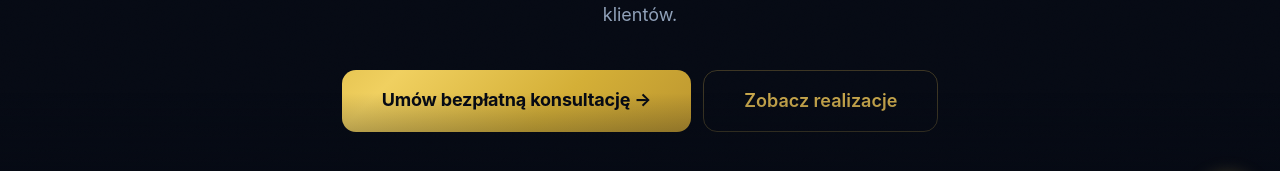
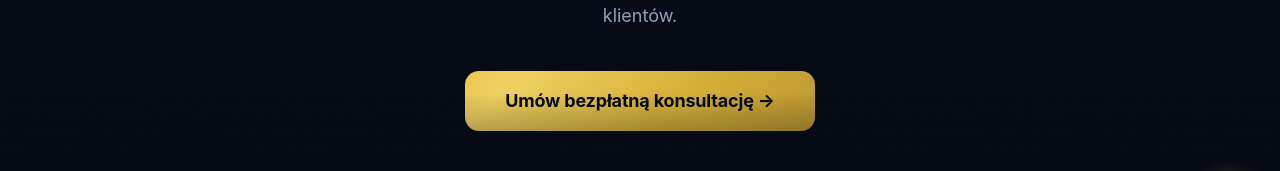
Before and after one commit to KonradBauer/freelance, a Next.js app: page / in a window 1280 px wide. Shown: the part 547-718 px from the top of the page. Built offline with nearby package versions, Linux system fonts and the light colour scheme; no server answers.

Commit message:
update hero buttons

```diff
--- a/src/components/sections/HeroSection.tsx
+++ b/src/components/sections/HeroSection.tsx
@@ -134,23 +134,6 @@ export default function HeroSection() {
                   >
                     Umów bezpłatną konsultację →
                   </a>
-                  <a
-                    href="#portfolio"
-                    className="inline-block text-lg px-10 py-4 rounded-[14px] font-semibold transition-colors duration-200"
-                    style={{
-                      border: "1px solid rgba(201,168,76,0.28)",
-                      color: "#C9A84C",
-                      background: "transparent",
-                    }}
-                    onMouseEnter={(e) => {
-                      (e.currentTarget as HTMLAnchorElement).style.background = "rgba(201,168,76,0.06)";
-                    }}
-                    onMouseLeave={(e) => {
-                      (e.currentTarget as HTMLAnchorElement).style.background = "transparent";
-                    }}
-                  >
-                    Zobacz realizacje
-                  </a>
                 </div>
               </motion.div>
             </motion.div>
```
